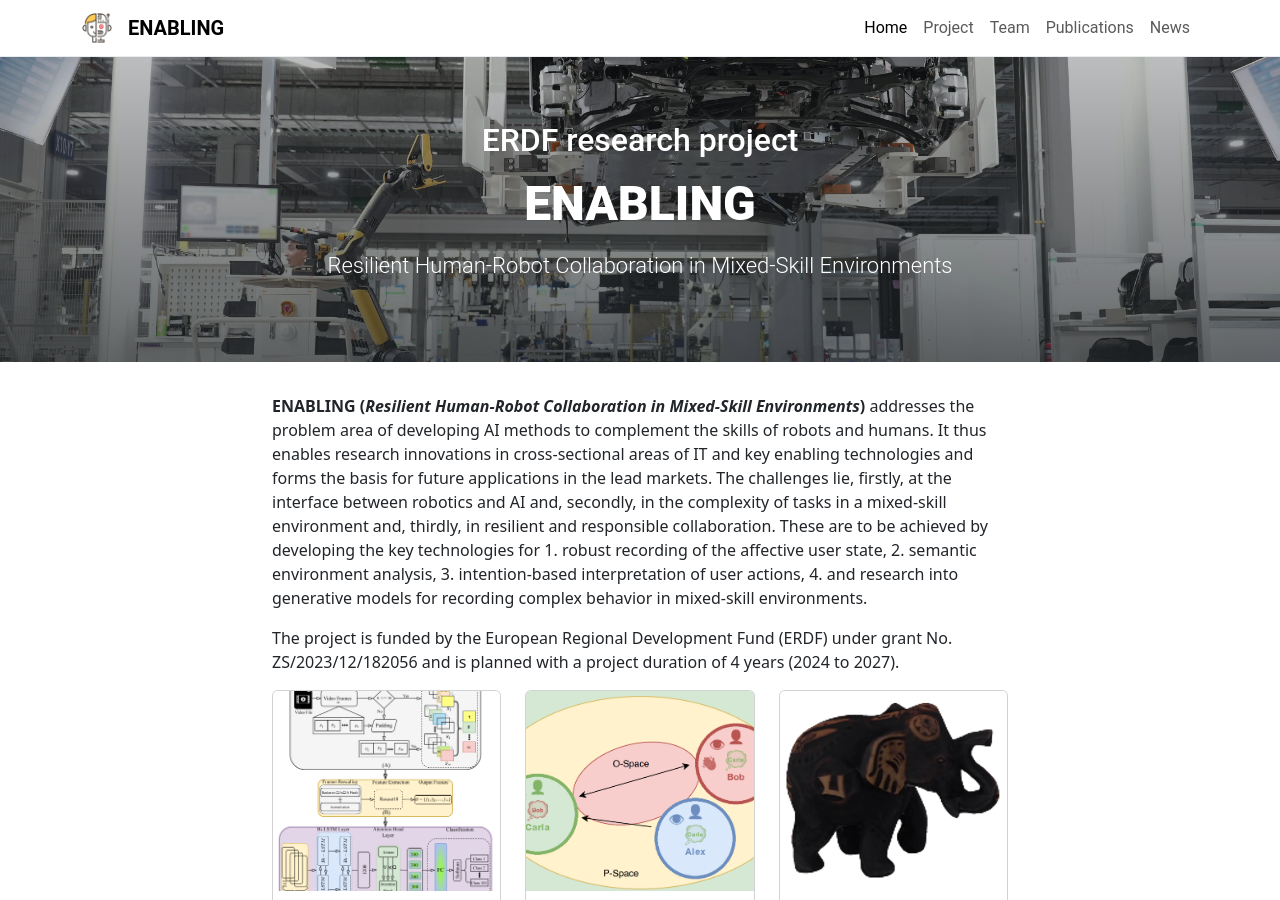
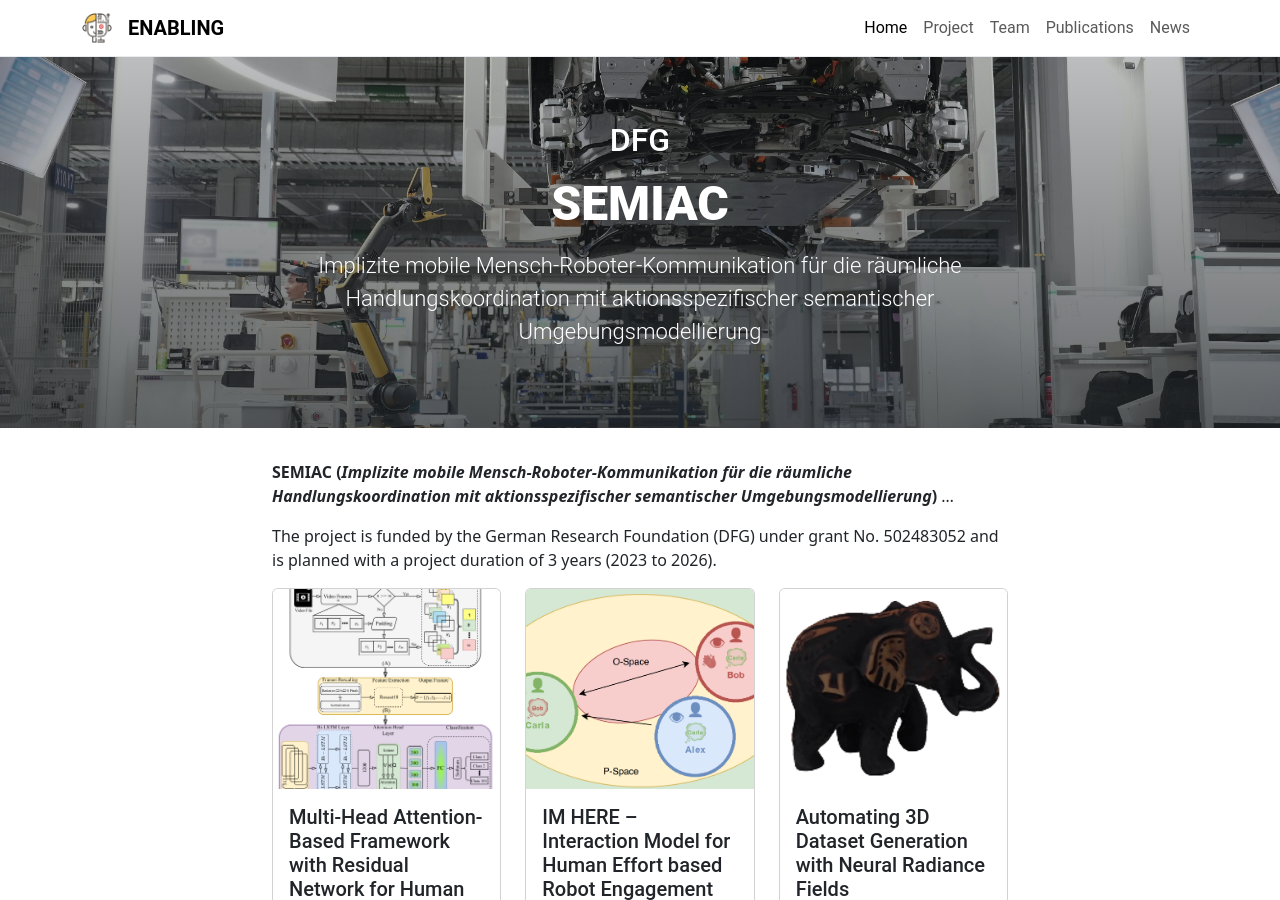
Before and after one commit to ovgu-nit/semiac, a Jekyll site: the page built from pages/home.md, in a window 1280 px wide and 900 px high. Built offline with Jekyll 4.4.1, drawn with Linux system fonts in a browser that asks for light colours.

Commit message:
Update home.md

```diff
--- a/pages/home.md
+++ b/pages/home.md
@@ -1,15 +1,16 @@
 ---
 layout: home
-#title: EU EFRE collaborative research project
-title: ENABLING
-subtitle: ERDF research project
+#title: German Research Foundation research project
+title: SEMIAC
+subtitle: DFG
 
-description: "Resilient Human-Robot Collaboration in Mixed-Skill Environments"
+description: "Implizite mobile Mensch-Roboter-Kommunikation für die räumliche Handlungskoordination mit aktionsspezifischer semantischer Umgebungsmodellierung"
 background: /assets/theme/images/header-img.jpg
 permalink: /
 ---
-# ENABLING
-**ENABLING (*Resilient Human-Robot Collaboration in Mixed-Skill Environments*)** addresses the problem area of developing AI methods to complement the skills of robots and humans. It thus enables research innovations in cross-sectional areas of IT and key enabling technologies and forms the basis for future applications in the lead markets. The challenges lie, firstly, at the interface between robotics and AI and, secondly, in the complexity of tasks in a mixed-skill environment and, thirdly, in resilient and responsible collaboration. These are to be achieved by developing the key technologies for 1. robust recording of the affective user state, 2. semantic environment analysis, 3. intention-based interpretation of user actions, 4. and research into generative models for recording complex behavior in mixed-skill environments.
+# SEMIAC
+**SEMIAC (*Implizite mobile Mensch-Roboter-Kommunikation für die räumliche Handlungskoordination mit aktionsspezifischer semantischer Umgebungsmodellierung*)**
+...
 
 
-The project is funded by the European Regional Development Fund (ERDF) under grant No. ZS/2023/12/182056 and is planned with a project duration of 4 years (2024 to 2027).
+The project is funded by the German Research Foundation (DFG) under grant No. 502483052 and is planned with a project duration of 3 years (2023 to 2026).
```
